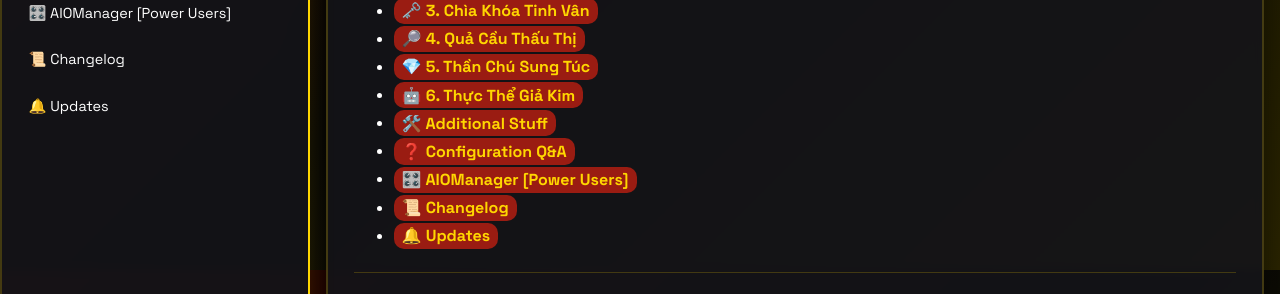
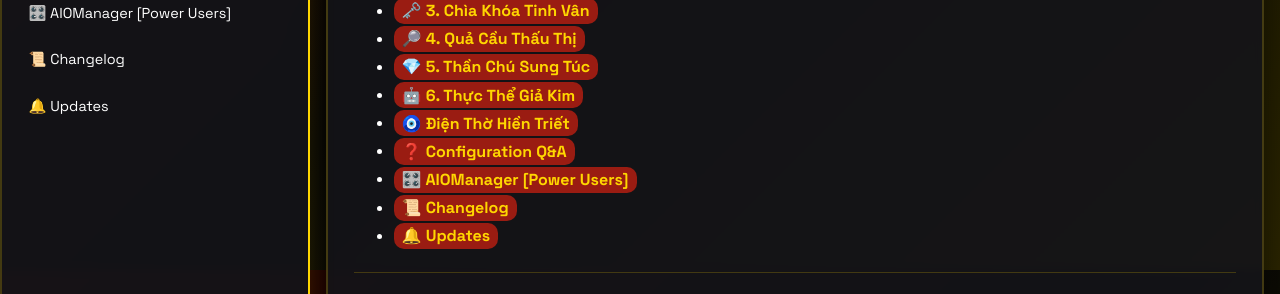
Before and after one commit to bimbipsubteam/bimbip-stremio, a Jekyll site: the page built from docs/index.md, in a window 1280 px wide and 900 px high, scrolled down 970 px. Shown: the part 560-854 px from the top of the window. Built offline with Jekyll 4.4.1, drawn with Linux system fonts in a browser that asks for light colours.

Commit message:
chore: auto-sync homepage outputs

```diff
--- a/docs/index.md
+++ b/docs/index.md
@@ -33,7 +33,7 @@ Sẵn sàng chưa? Úm ba la xì bùa!
 - [🔎 4. Quả Cầu Thấu Thị](guide/4-AIOMetadata-Setup.md)
 - [💎 5. Thần Chú Sung Túc](guide/5-MCUDISVN-Using.md)
 - [🤖 6. Thực Thể Giả Kim](guide/6-Personalized-Lists.md)
-- [🛠️ Additional Stuff](guide/7-Additional-Stuff.md)
+- [🧿 Điện Thờ Hiền Triết](guide/7-Additional-Stuff.md)
 - [❓ Configuration Q&A](guide/8-Configuration-QA.md)
 - [🎛️ AIOManager [Power Users]](guide/AIOManager-Setup.md)
 - [📜 Changelog](guide/Changelog.md)
```
Also changed, not shown: README.md.
